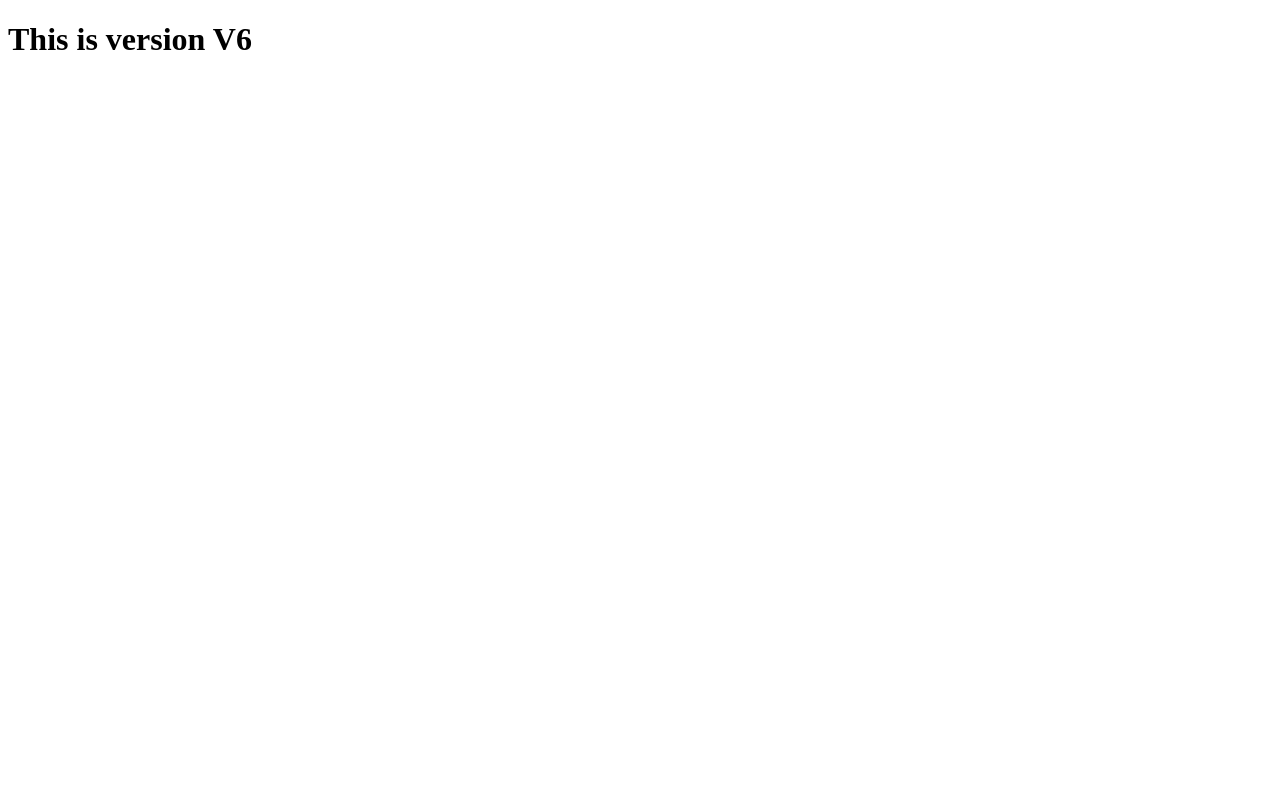
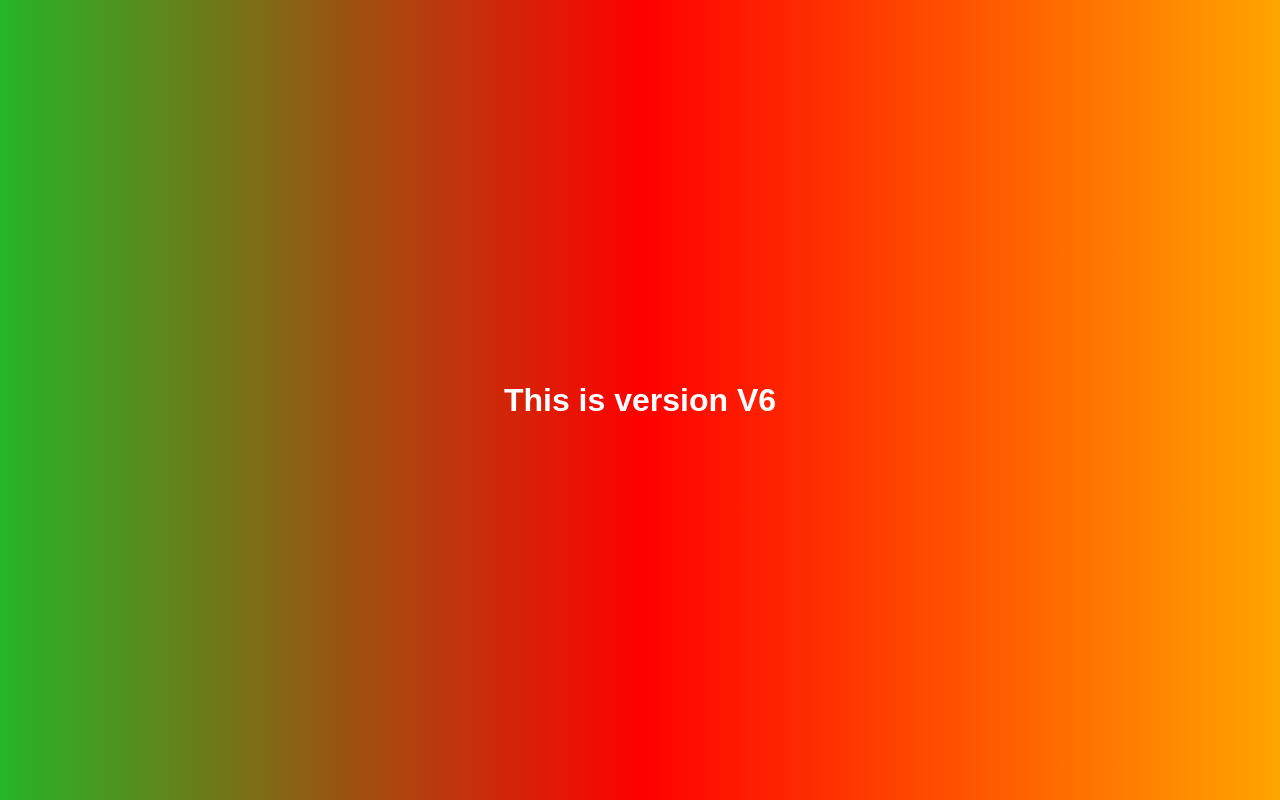
Before and after one commit to vishcodetechie7/myrepo, a plain HTML site: page index.html in a window 1280 px wide. Drawn offline with Linux system fonts and the light colour scheme.

Commit message:
Added design for website

```diff
--- a/index.html
+++ b/index.html
@@ -3,6 +3,7 @@
 <head>
     <meta charset="UTF-8">
     <meta name="viewport" content="width=device-width, initial-scale=1.0">
+    <link rel="stylesheet" href="styles.css">
     <title>Document</title>
 </head>
 <body>
--- /dev/null
+++ b/styles.css
@@ -0,0 +1,16 @@
+body{
+    background: linear-gradient(to right , rgb(38, 181, 38), red, orange);
+    font-family: Arial;
+    color: white;
+    margin: 0;
+    padding: 0;
+    display: flex;
+    justify-content: center;
+    align-items: center;
+    height: 100vh;
+}
+
+h1 {
+    font-size: 2em;
+    text-align: center;
+}
```
